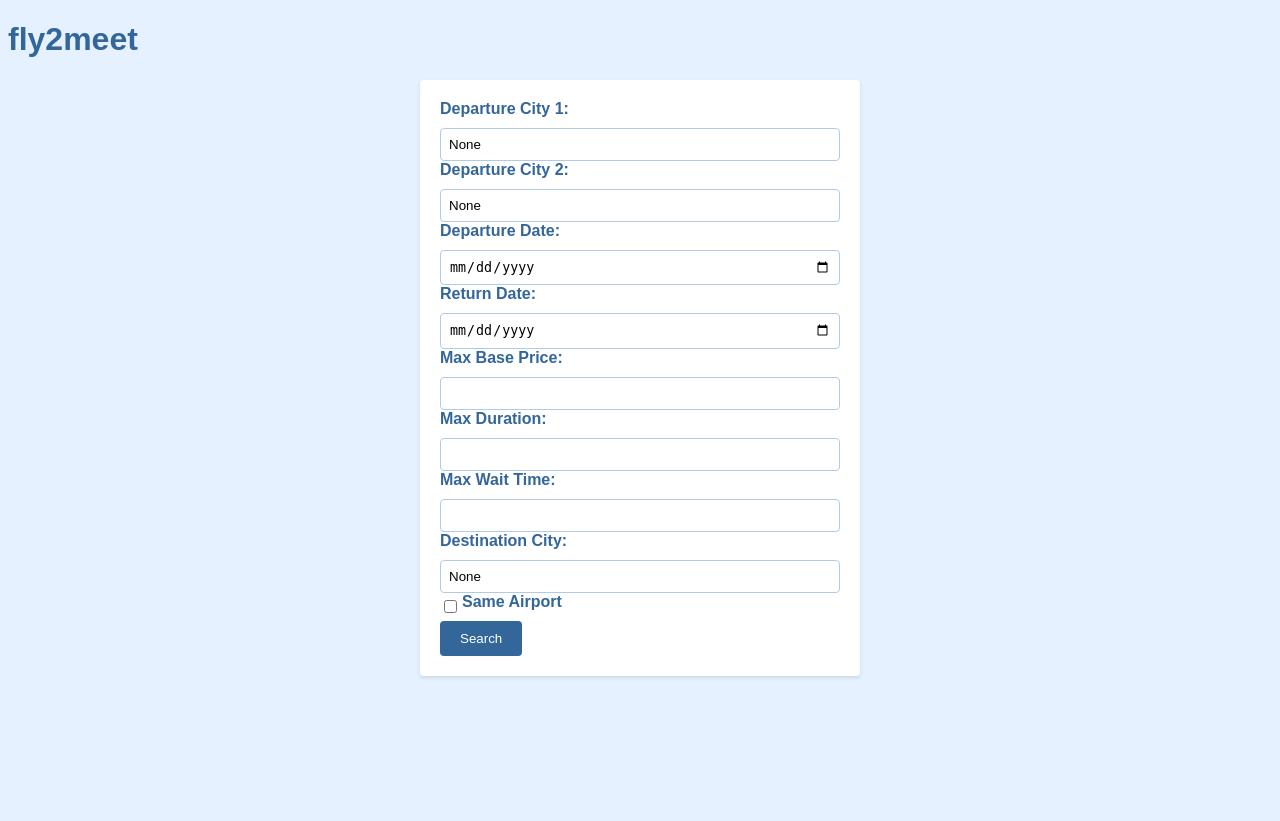
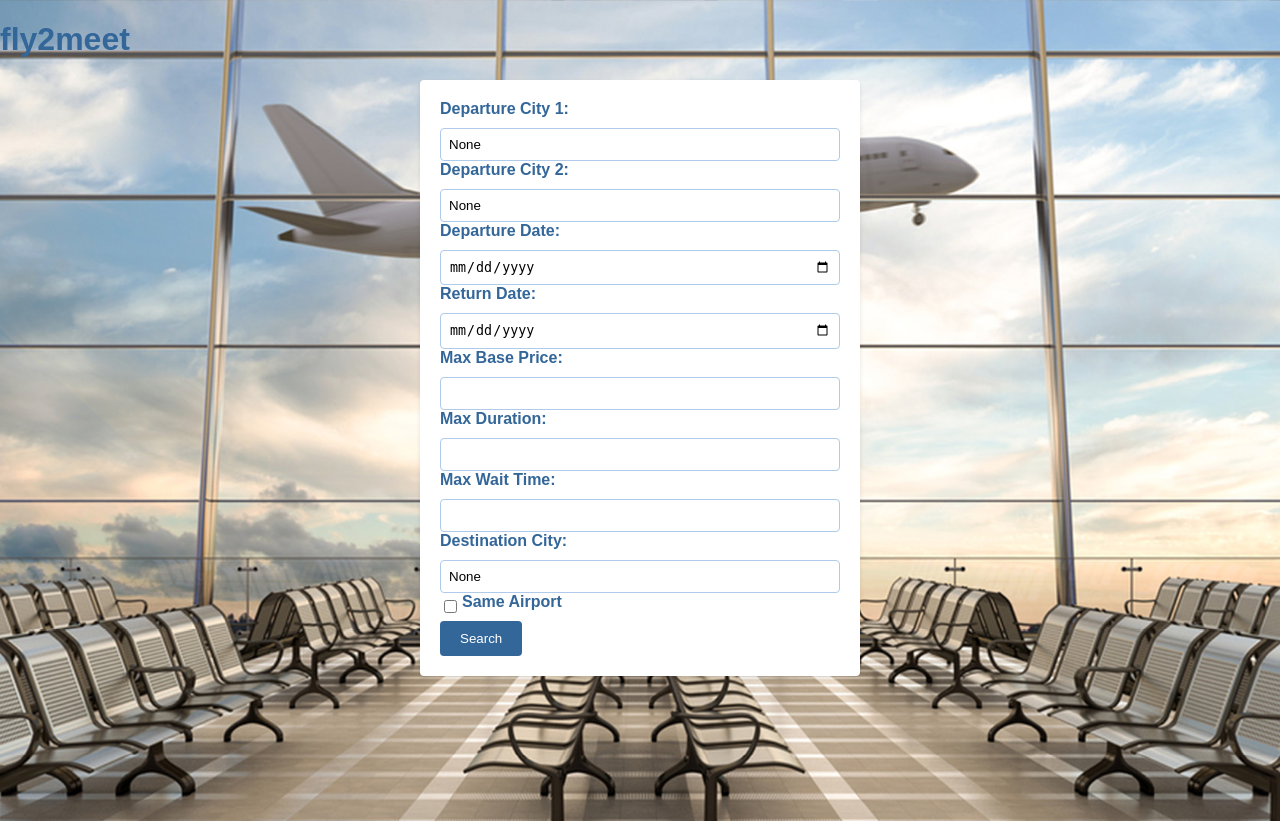
Before and after one commit to DadeOrsu/Fly2Meet, a Flask app: page / in a window 1280 px wide. Before the commit the page ends 678 px from the top, so only its background shows below. Run offline with Flask 3, Linux system fonts and the light colour scheme.

Commit message:
modificato css

```diff
--- a/static/style.css
+++ b/static/style.css
@@ -1,8 +1,12 @@
 /* style.css */
+body {
+  background-image: url("airport.jpg");
+  background-size: cover;
+  background-position: center;
+  height: 100vh;
+  margin: 0;
+  font-family: Arial, sans-serif;
 
-body {
-  font-family: Arial, sans-serif;
-  background-color: #e6f1ff;
 }
 
 h1 {
--- a/templates/results.html
+++ b/templates/results.html
@@ -6,7 +6,6 @@
 </head>
 <body>
     <h1>Offerte di volo</h1>
-
     <h2>Offerte per la prima città</h2>
     <table id="flight-table">
         <thead>
```
Also changed, not shown: static/airport.jpg (added), 1 other file.
